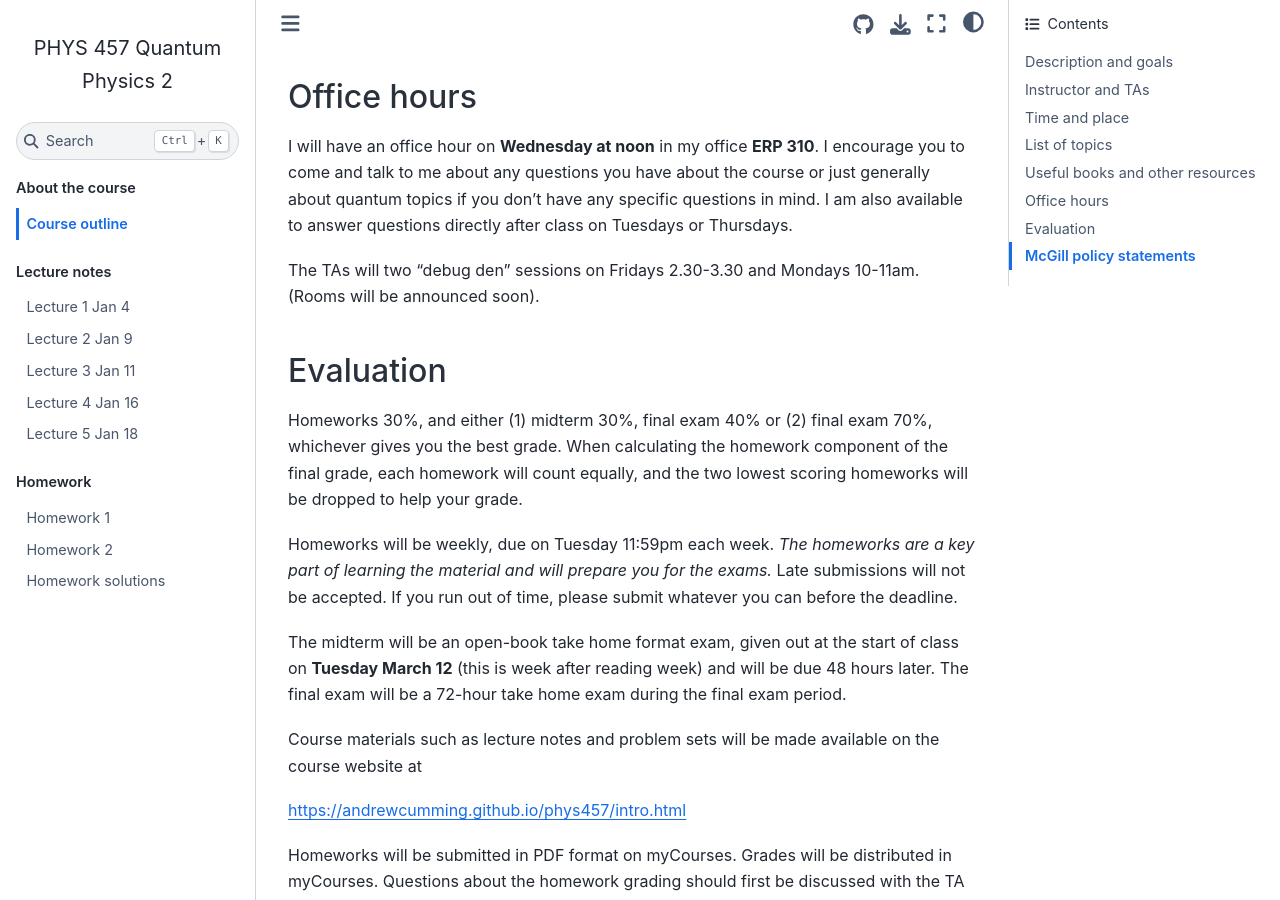
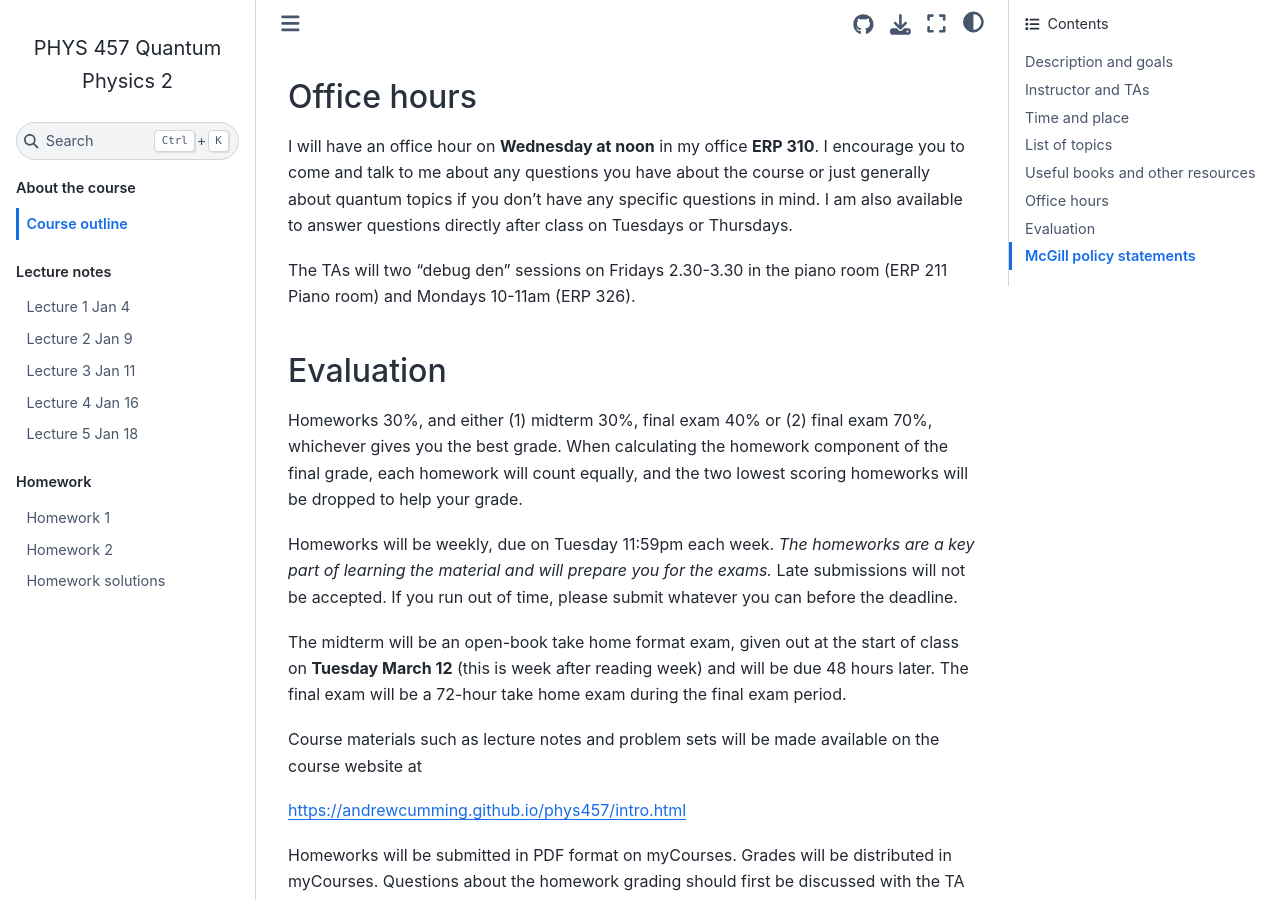
Before and after one commit to andrewcumming/phys457, a Jupyter Book: the page built from outline.md, in a window 1280 px wide and 900 px high, scrolled down 1337 px. Built offline with Jupyter Book 1.0.4 settings and Sphinx 7.4.7 and the Sphinx Book theme 1.1.4, drawn with Linux system fonts in a browser that asks for light colours.

Commit message:
Add rooms for TA sessions

```diff
--- a/outline.md
+++ b/outline.md
@@ -39,7 +39,7 @@ Townsend's book is all you will need to complete the course, but I encourage you
 
 I will have an office hour on **Wednesday at noon** in my office **ERP 310**. I encourage you to come and talk to me about any questions you have about the course or just generally about quantum topics if you don't have any specific questions in mind.  I am also available to answer questions directly after class on Tuesdays or Thursdays.
 
-The TAs will two "debug den" sessions on Fridays 2.30-3.30 and Mondays 10-11am. (Rooms will be announced soon).
+The TAs will two "debug den" sessions on Fridays 2.30-3.30 in the piano room (ERP 211 Piano room) and Mondays 10-11am (ERP 326).
 
 ## Evaluation
 
```
